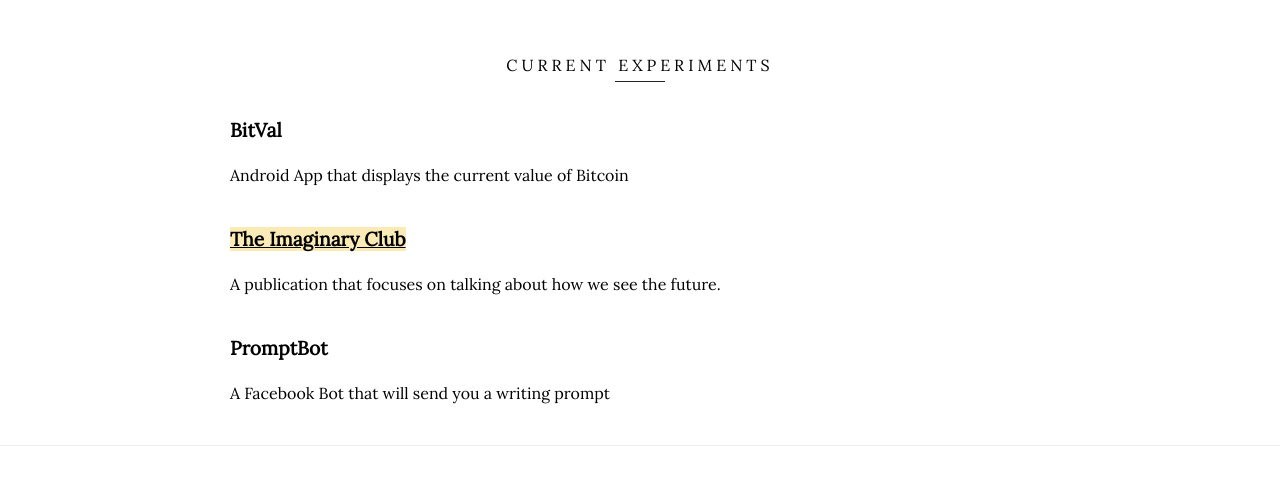
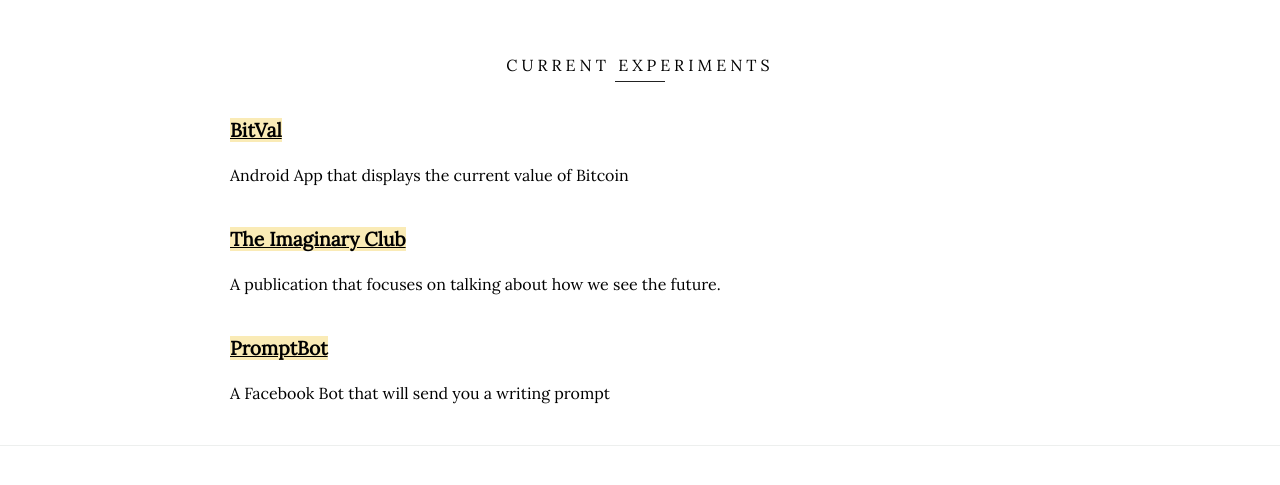
Before and after one commit to johnsiwicki/johnsiwicki.github.io, a plain HTML site: page index.html in a window 1280 px wide. Shown: the part 613-1098 px from the top of the page. Drawn offline with Linux system fonts and the light colour scheme.

Commit message:
Update index.html

```diff
--- a/index.html
+++ b/index.html
@@ -42,7 +42,7 @@
 
     <dl class="experience">
         <dt>
-            <p class="title">BitVal</p>
+            <p class="title"><a href="https://play.google.com/store/apps/details?id=com.bitc">BitVal</a></p>
         </dt>
         <dd>
             <p>Android App that displays the current value of Bitcoin</p>
@@ -61,7 +61,7 @@
 
        <dl class="experience">
         <dt>
-            <p class="title">PromptBot</p>
+            <p class="title"><a href="https://www.facebook.com/PromptBot/">PromptBot</a></p>
         </dt>
         <dd>
             <p>A Facebook Bot that will send you a writing prompt</p>
```
